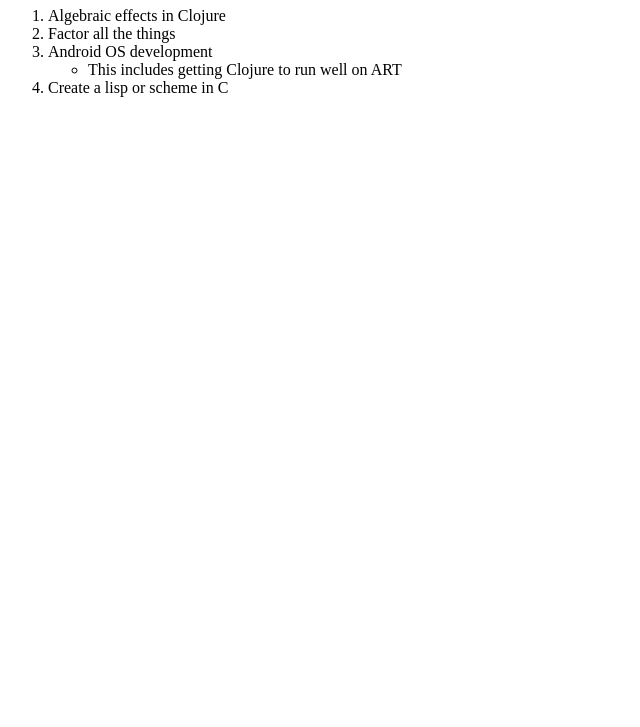
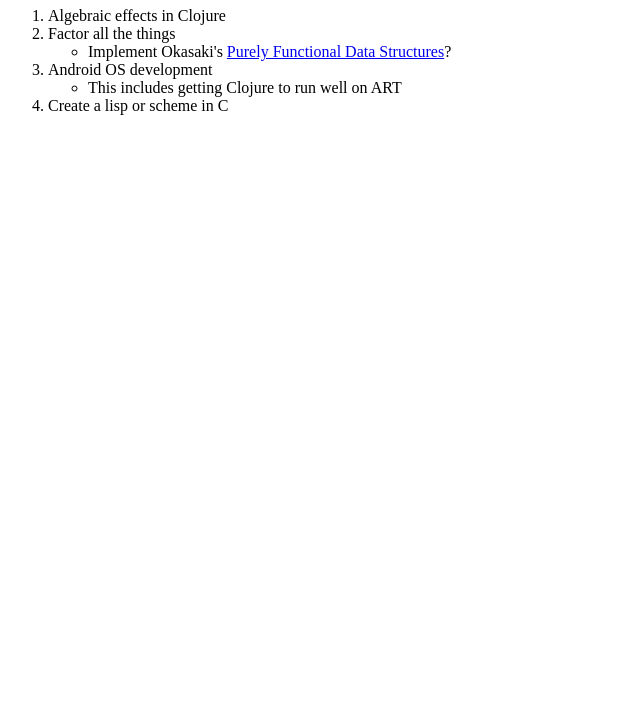
Before and after one commit to rooftophammock/rooftophammock.github.io, a plain HTML site: page jeremy/index.html in a window 1280 px wide. Shown: the part 73-800 px from the top of the page, without its empty margins (0-640 px from the left). Drawn offline with Linux system fonts and the light colour scheme.

Commit message:
Add Okasaki reference

```diff
--- a/jeremy/index.html
+++ b/jeremy/index.html
@@ -8,7 +8,11 @@
         <h1>Jeremy's List</h1>
         <ol>
             <li>Algebraic effects in Clojure</li>
-            <li>Factor all the things</li>
+            <li>Factor all the things
+                <ul>
+                    <li>Implement Okasaki's <a href="http://www.cs.cmu.edu/~rwh/theses/okasaki.pdf">Purely Functional Data Structures</a>?</li>
+                </ul>
+            </li>
             <li>Android OS development
                 <ul>
                     <li>This includes getting Clojure to run well on ART</li>
```
